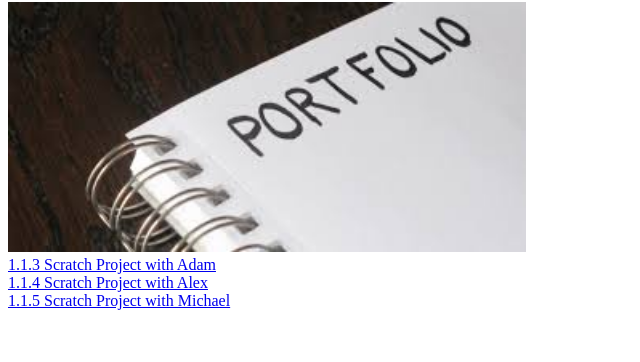
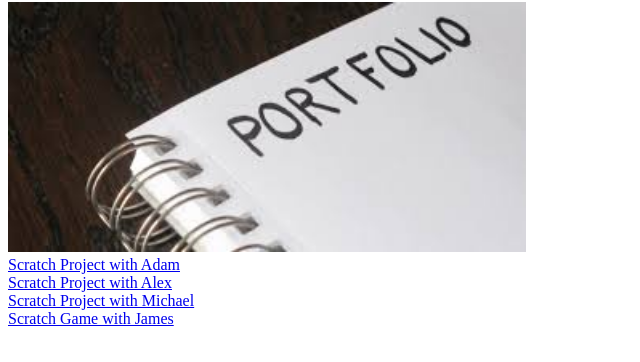
Before and after one commit to Crimbles/Crimbles.github.io, a plain HTML site: page portfolio.html in a window 1280 px wide. Shown: the part 104-466 px from the top of the page, without its empty margins (0-640 px from the left). Drawn offline with Linux system fonts and the light colour scheme.

Commit message:
banana commit

```diff
--- a/portfolio.html
+++ b/portfolio.html
@@ -10,10 +10,12 @@
         <h1>This is my Portfolio Page!</h1>
         <img src="images/portfolio.jpg" height="250">
         <br>
-        <a target ="_blank" href="https://scratch.mit.edu/projects/120915625/">1.1.3 Scratch Project with Adam</a>
+        <a target ="_blank" href="https://scratch.mit.edu/projects/120915625/">Scratch Project with Adam</a>
         <br>
-        <a target ="_blank" href="https://scratch.mit.edu/projects/121065220/">1.1.4 Scratch Project with Alex</a>
+        <a target ="_blank" href="https://scratch.mit.edu/projects/121065220/">Scratch Project with Alex</a>
         <br>
-        <a target ="_blank" href="https://scratch.mit.edu/projects/121362866/">1.1.5 Scratch Project with Michael</a>
+        <a target ="_blank" href="https://scratch.mit.edu/projects/121362866/">Scratch Project with Michael</a>
+        <br>
+        <a target ="_blank" href="https://scratch.mit.edu/projects/122167985/">Scratch Game with James</a>
     </body>
 </html>
```
